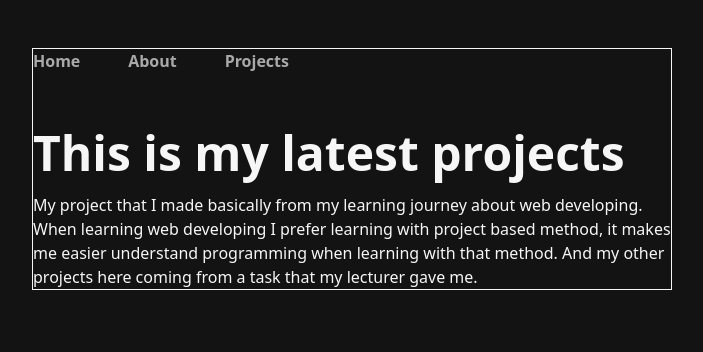
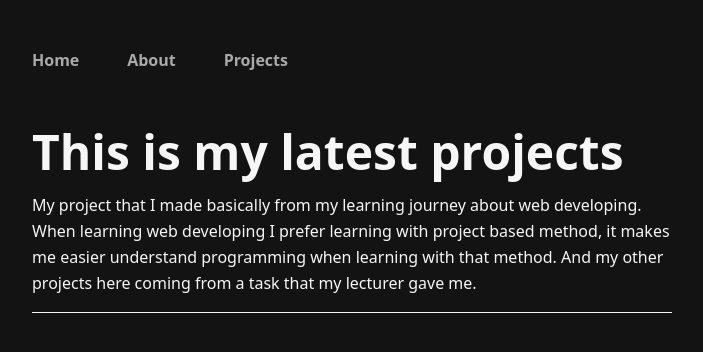
Before and after one commit to magistraapta/web-portofolio, a Next.js app: page /projects in a window 1280 px wide. Shown: the top 352 px of the page, without its empty margins (288-991 px from the left). Built offline with nearby package versions, Linux system fonts and the light colour scheme.

Commit message:
fixing project page

```diff
--- a/app/about/page.jsx
+++ b/app/about/page.jsx
@@ -3,7 +3,7 @@
 import  Footer from '../Footer'
 export default function page() {
   return (
-    <div className='mx-80 my-12 max-lg:mx-60 max-md:mx-40 max-sm:mx-10'>
+    <div className='mx-80 my-12 max-lg:mx-40 max-md:mx-20 max-sm:mx-10'>
       <Navbar/>
       <div className='mt-14'>
         <div>
--- a/app/projects/page.tsx
+++ b/app/projects/page.tsx
@@ -2,19 +2,21 @@
 import Navbar from '../navbar'
 export default function Projects() {
   return (
-    <div className='border border-white mx-80 my-12'>
+    <div className=' mx-80 my-12 max-lg:mx-40 max-md:mx-20 max-sm:mx-10'>
         <Navbar/>
         <div className='mt-14'>
-          <div>
+        <div>
           <h1 className=' text-5xl font-bold'>This is my latest projects</h1>
           </div>
-            <div className='mt-4'>
+            <div className='mt-4 font-light leading-relaxed mb-4'>
               <p>My project that I made basically from my learning journey about web developing. When learning
                 web developing I prefer learning with project based method, it makes me easier understand programming when learning
                 with that method. And my other projects here coming from a task that my lecturer gave me.
               </p>
             </div>
         </div>
+        <hr />
+
     </div>
   )
 }
--- a/package.json
+++ b/package.json
@@ -7,6 +7,7 @@
     "prod": "next build && next start"
   },
   "dependencies": {
+    "daisyui": "^2.51.3",
     "eslint-config-next": "^13.1.4",
     "next": "^13.1.4",
     "react": "^18.2.0",
```
Also changed, not shown: 2 other files (tests, documents, lock files or other folders).
